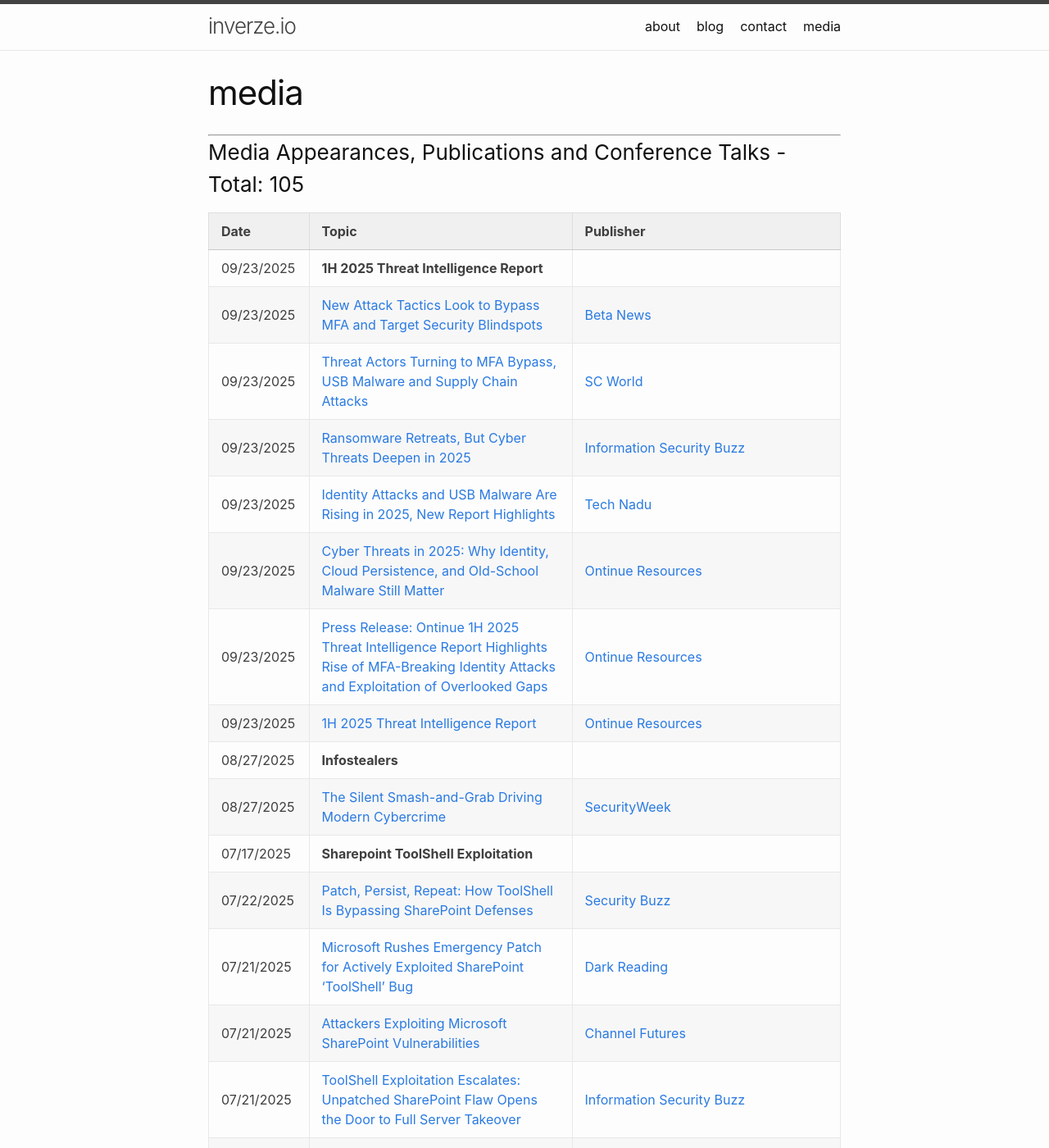
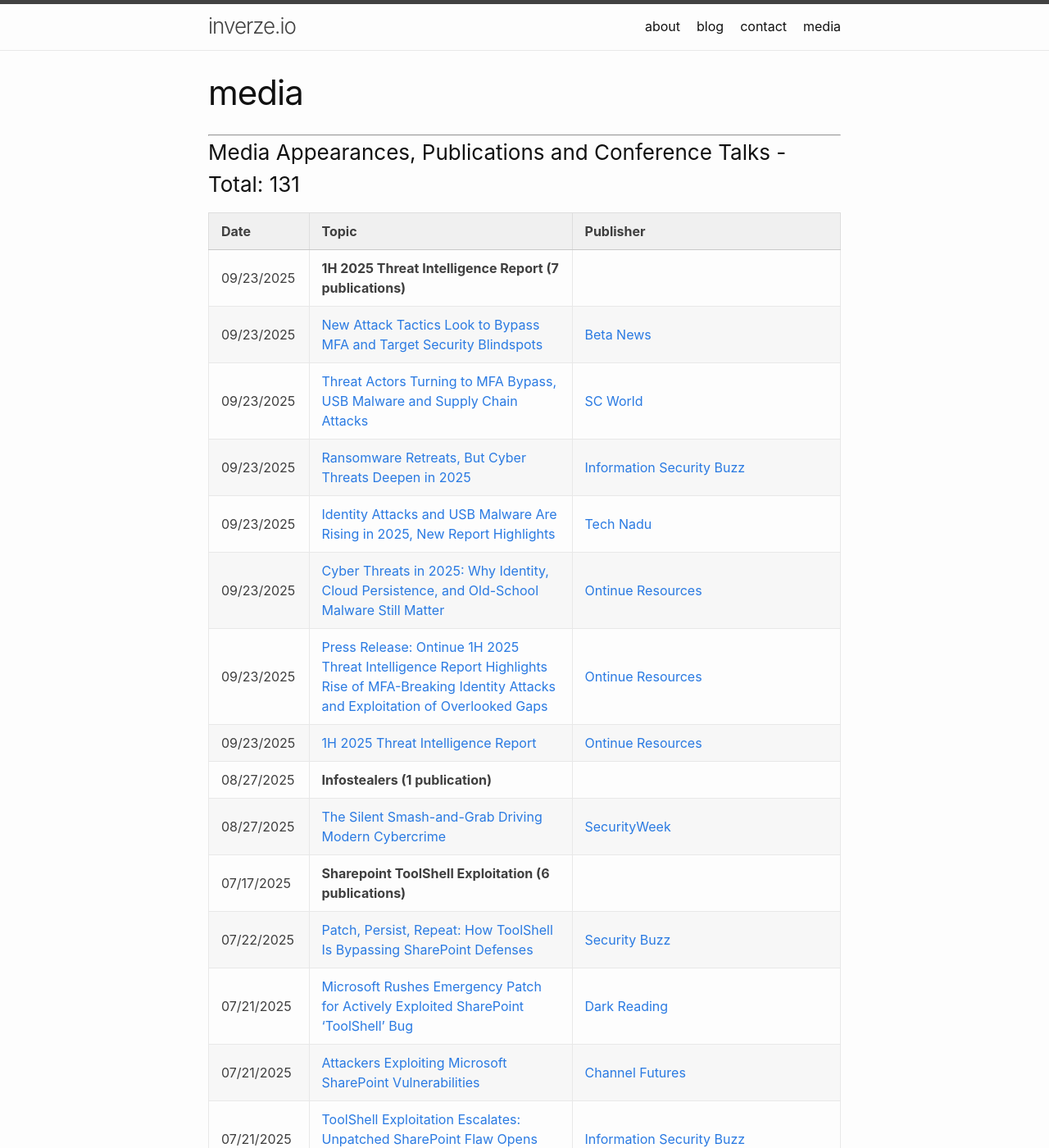
Before and after one commit to inverzeio/blog, a Jekyll site: the page built from media.md, in a window 1280 px wide and 1400 px high. Shown: the whole window at 82% size. Built offline with Jekyll 4.4.1, drawn with Linux system fonts in a browser that asks for light colours; some of the changed text lies outside the part shown.

Commit message:
Update media.md

```diff
--- a/media.md
+++ b/media.md
@@ -5,11 +5,11 @@
 ---
 ------------
 
-### Media Appearances, Publications and Conference Talks - Total: 105
+### Media Appearances, Publications and Conference Talks - Total: 131
 
 | Date | Topic | Publisher |
 | ------------- | :------------- | :------------- |
-| 09/23/2025 | **1H 2025 Threat Intelligence Report** |
+| 09/23/2025 | **1H 2025 Threat Intelligence Report (7 publications)** |
 | 09/23/2025 | [New Attack Tactics Look to Bypass MFA and Target Security Blindspots](https://betanews.com/2025/09/23/new-attack-tactics-look-to-bypass-mfa-and-target-security-blindspots/) | [Beta News](https://betanews.com) |
 | 09/23/2025 | [Threat Actors Turning to MFA Bypass, USB Malware and Supply Chain Attacks](https://www.scworld.com/news/threat-actors-turning-to-mfa-bypass-usb-malware-and-supply-chain-attacks) | [SC World](https://www.scworld.com) |
 | 09/23/2025 | [Ransomware Retreats, But Cyber Threats Deepen in 2025](https://informationsecuritybuzz.com/ransomware-retreats-but-cyber-threats-deepen-in-2025/) | [Information Security Buzz](https://informationsecuritybuzz.com) |
@@ -17,16 +17,16 @@
 | 09/23/2025 | [Cyber Threats in 2025: Why Identity, Cloud Persistence, and Old-School Malware Still Matter](https://www.ontinue.com/resource/blog-ontinue-report-cyber-threats-in-1h-2025/) | [Ontinue Resources](https://www.ontinue.com/resources/) |
 | 09/23/2025 | [Press Release: Ontinue 1H 2025 Threat Intelligence Report Highlights Rise of MFA-Breaking Identity Attacks and Exploitation of Overlooked Gaps](https://www.ontinue.com/ontinue-1h-2025-threat-intelligence-report/) | [Ontinue Resources](https://www.ontinue.com/resources/) |
 | 09/23/2025 | [1H 2025 Threat Intelligence Report](https://www.ontinue.com/wp-content/uploads/2025/09/2025_1H-Threat-Intelligence-Report.pdf) | [Ontinue Resources](https://www.ontinue.com/resources/) |
-| 08/27/2025 | **Infostealers** |
+| 08/27/2025 | **Infostealers (1 publication)** |
 | 08/27/2025 | [The Silent Smash-and-Grab Driving Modern Cybercrime](https://www.securityweek.com/infostealers-the-silent-smash-and-grab-driving-modern-cybercrime/) | [SecurityWeek](https://www.securityweek.com) |
-| 07/17/2025 | **Sharepoint ToolShell Exploitation** |
+| 07/17/2025 | **Sharepoint ToolShell Exploitation (6 publications)** |
 | 07/22/2025 | [Patch, Persist, Repeat: How ToolShell Is Bypassing SharePoint Defenses](https://securitybuzz.com/cybersecurity-news/patch-persist-repeat-how-toolshell-is-bypassing-sharepoint-defenses/) | [Security Buzz](https://securitybuzz.com) |
 | 07/21/2025 | [Microsoft Rushes Emergency Patch for Actively Exploited SharePoint 'ToolShell' Bug](https://www.darkreading.com/remote-workforce/microsoft-rushes-emergency-fix-exploited-sharepoint-toolshell-flaw) | [Dark Reading](https://www.darkreading.com) |
 | 07/21/2025 | [Attackers Exploiting Microsoft SharePoint Vulnerabilities](https://www.channelfutures.com/security/attackers-exploiting-microsoft-sharepoint-vulnerabilities) | [Channel Futures](https://www.channelfutures.com) |
 | 07/21/2025 | [ToolShell Exploitation Escalates: Unpatched SharePoint Flaw Opens the Door to Full Server Takeover](https://informationsecuritybuzz.com/toolshell-exploitation-escalates-unpatched-sharepoint-flaw-opens-the-door-to-full-server-takeover/) | [Information Security Buzz](https://informationsecuritybuzz.com) |
 | 07/21/2025 | [Microsoft Issues Critical Alert on SharePoint Server Flaws CVE-2025-53770 and CVE-2025-53771](https://www.technadu.com/microsoft-issues-critical-alert-on-sharepoint-server-flaws-cve-2025-53770-and-cve-2025-53771/603576/) | [Tech Nadu](https://www.technadu.com) |
 | 07/17/2025 | [CVE-2025-53770 “ToolShell” – Active SharePoint Zero Day](https://www.ontinue.com/resource/toolshell-active-sharepoint-zero-day/) | [Ontinue Resources](https://www.ontinue.com/resources/) |
-| 07/11/2025 | **SVG Smuggling** |
+| 07/11/2025 | **SVG Smuggling (12 publications)** |
 | 07/17/2025 | [SMUGGLERS RUN — Hackers are increasingly exploiting scalable vector graphic image files](https://login.politicopro.com/?redirect=https://subscriber.politicopro.com/newsletter/2025/07/signalgates-pentagon-legacy-00455210) | [PoliticoPro](https://login.politicopro.com) |
 | 07/17/2025 | [Stop Treating SVG Image Files as Harmless or be Caught Out in Phishing Attacks](https://www.techfinitive.com/stop-treating-svg-image-files-as-harmless-or-be-caught-out-in-phishing-attacks/) | [TechFinitive](https://www.techfinitive.com/) |
 | 07/16/2025 | [Delete Any Emails That Include These Images On Your Phone Or PC](https://www.forbes.com/sites/zakdoffman/2025/07/16/delete-any-emails-on-your-phone-or-pc-that-include-these-images/) | [**Forbes.com**](https://www.forbes.com) |
```
